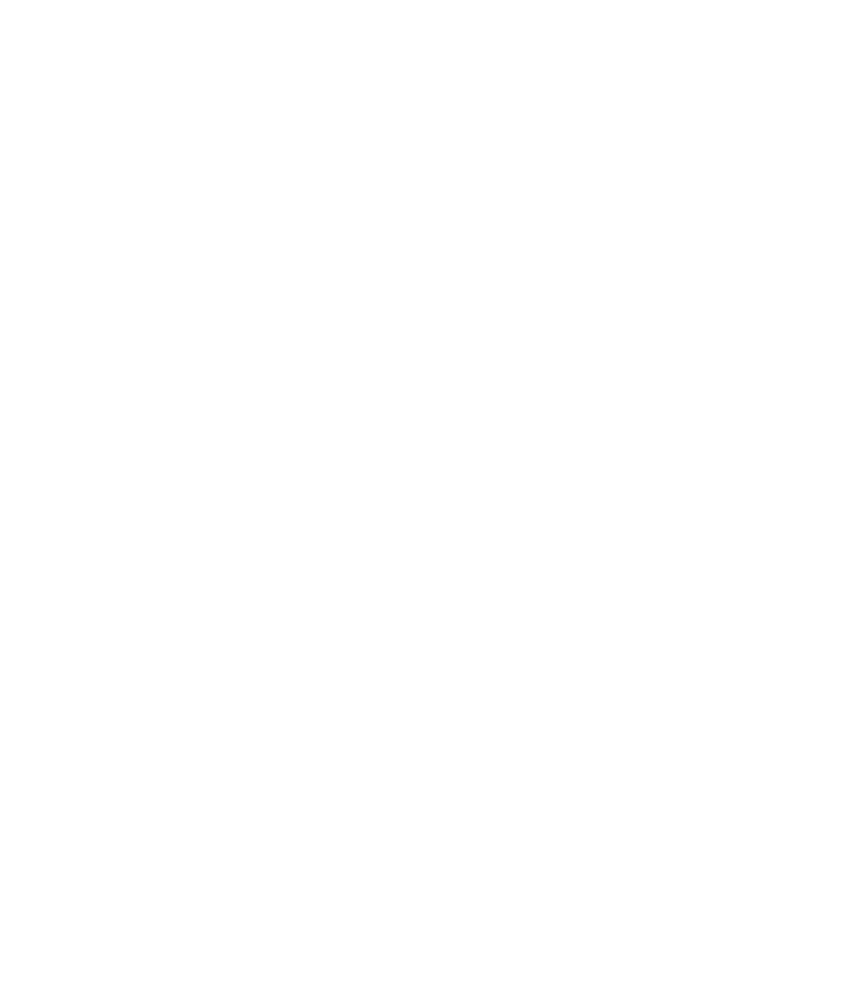
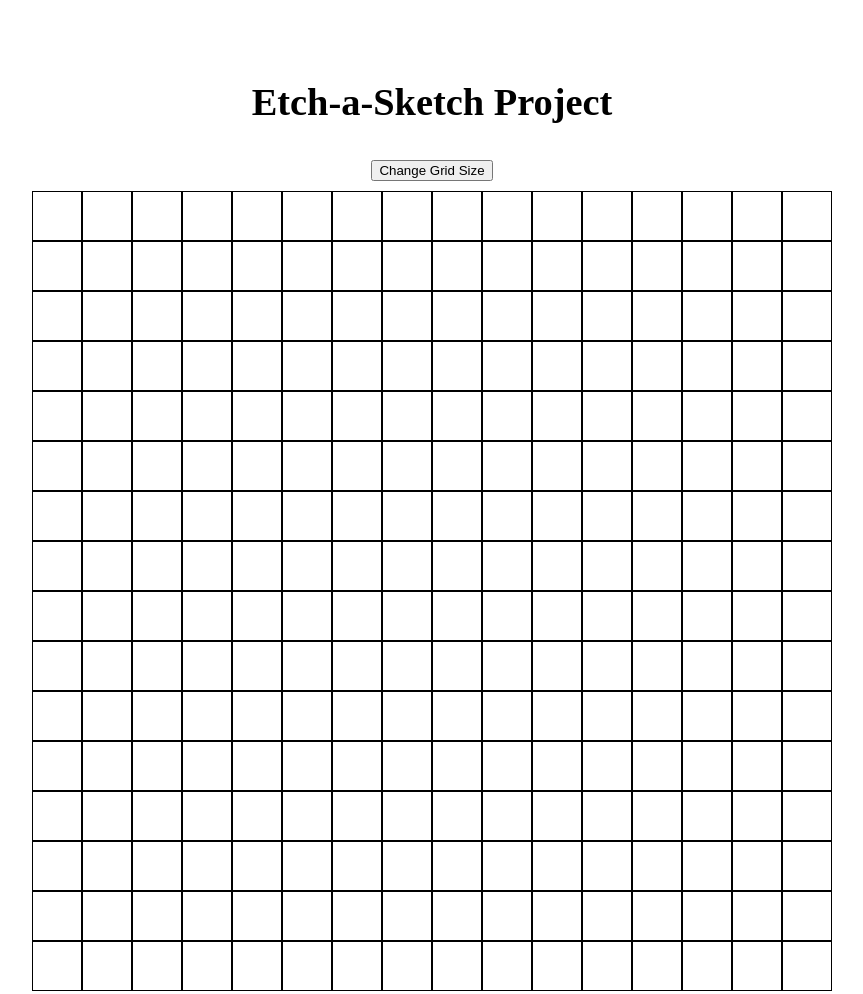
Before and after one commit to jachimaru/etch-a-sketch-project, a plain HTML site: page index.html in a window 1280 px wide. Shown: the whole page, without its empty margins (208-1071 px from the left). Before the commit the page ends 800 px from the top, so only its background shows below. Drawn offline with Linux system fonts and the light colour scheme.

Commit message:
finished random-color etch-a-sketch

```diff
--- a/css/style.css
+++ b/css/style.css
@@ -0,0 +1,32 @@
+* {
+    box-sizing: border-box;
+}
+
+.wrapper {
+    max-inline-size: 1400px;
+    margin-inline: auto;
+}
+
+body {
+    font-family: 'Constantia', serif;
+    font-size: 1.2rem;
+    min-block-size: 100dvh;
+}
+
+main {
+    justify-content: center;
+    align-content: center;
+    margin-block: 20px;
+    text-align: center;
+    padding: 10px;
+    inline-size: fit-content;
+    margin-inline: auto; /* This centers the box */
+}
+
+h1 {
+    margin-block-start: 50px;
+}
+
+button {
+    margin: 10px;
+}
--- a/etch-a-sketch.js
+++ b/etch-a-sketch.js
@@ -0,0 +1,44 @@
+const container = document.querySelector("#container");
+const boxAttribute = "border: solid 1px black; background: white; height: 50px; width: 50px";
+let color = 'black';
+let gridAmount = 16
+const gridAmountSquared = Math.pow(gridAmount, 2);
+const dimensions = gridAmount * 50;
+container.setAttribute("style", "display: flex; flex-wrap: wrap; margin-inline: auto; width:"+ dimensions + "px");
+const btn = document.querySelector("#button");
+btn.textContent = "Change Grid Size";
+btn.addEventListener("click", () => {
+    let grid = prompt("Grid Size: ");
+    parseInt(grid);
+    if ((grid > 100) || (grid <=0)) {
+        gridAmount = gridAmount;
+    } else {
+        gridAmount = grid;
+        console.log(gridAmount)
+    }
+    let newBox = Math.pow(gridAmount, 2)
+    let newDimensions = gridAmount * 50;
+    container.setAttribute("style", "display: flex; flex-wrap: wrap; margin-inline: auto; width:"+ newDimensions + "px");
+    console.log(newBox)
+    createBox(newBox)
+})
+
+function chooseColor() {
+    color = '#' + Math.floor(Math.random() * 16777215).toString(16).padStart(6, 0);
+    return color;
+}
+
+function createBox(num) {
+    container.replaceChildren()
+    for (let i = num; i > 0; i--) {
+        const box = document.createElement("div");
+        box.setAttribute("style", boxAttribute);
+        box.addEventListener("mouseenter", (e) => {
+            chooseColor();
+            e.target.style.background = color;
+        });
+        container.appendChild(box);
+    };
+};
+
+createBox(gridAmountSquared);
--- a/index.html
+++ b/index.html
@@ -5,6 +5,20 @@
         <link href="css/style.css" rel="stylesheet">
     </head>
     <body>
-        <script></script>
+        <div class="wrapper">
+            <header>
+
+            </header>
+            <main>
+                <h1>Etch-a-Sketch Project</h1>
+                <button id="button"></button>
+                <div id="container">
+                </div>
+            </main>
+            <footer>
+
+            </footer>
+        </div>
+        <script src="etch-a-sketch.js"></script>
     </body>
 </html>
```
